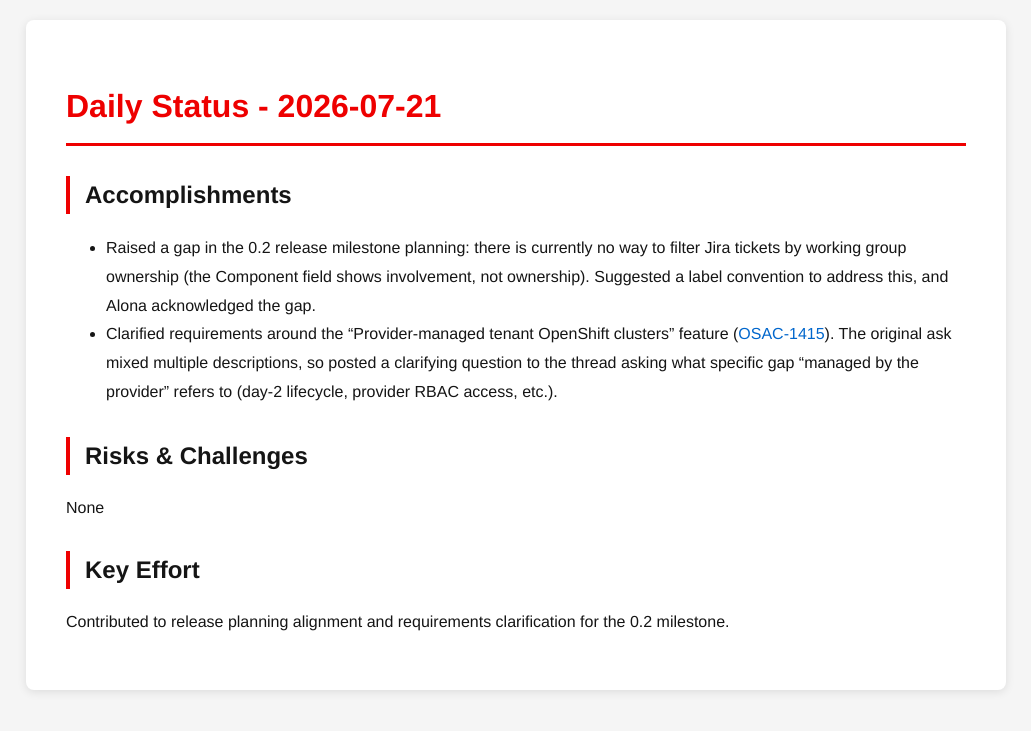
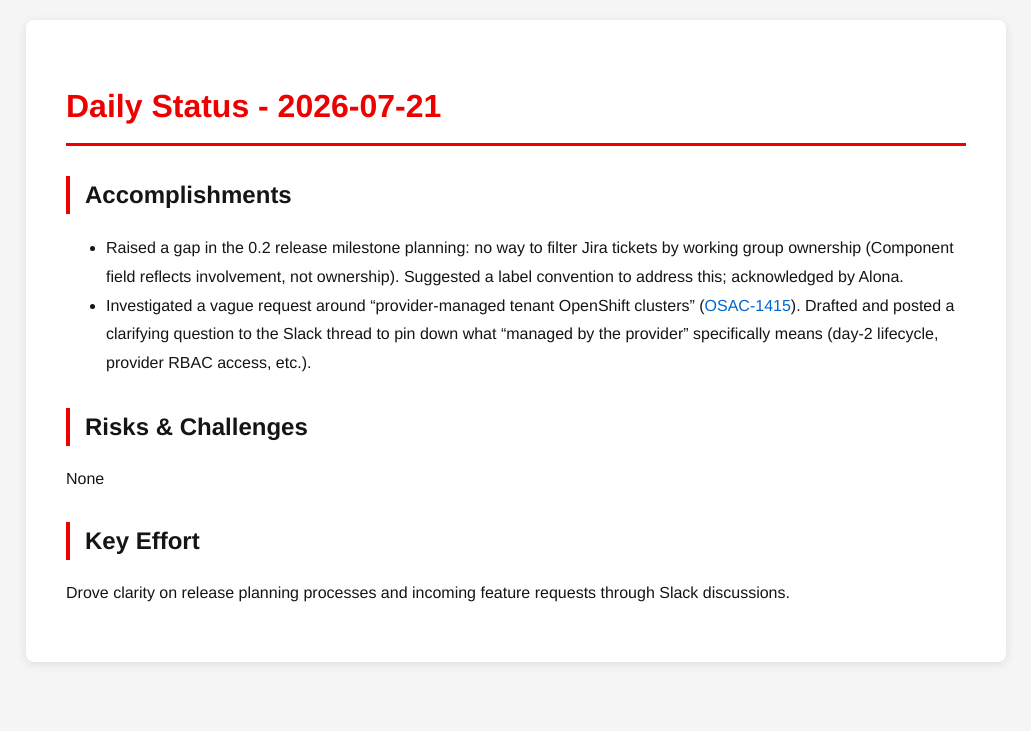
Before and after one commit to tzvatot/daily-status, a Jekyll site: the page built from 2026-07-21.md, in a window 1280 px wide. Shown: the top 731 px of the page, without its empty margins (124-1155 px from the left). Built offline with Jekyll 4.4.1, drawn with Linux system fonts in a browser that asks for light colours.

Commit message:
Daily status update - 2026-07-21

```diff
--- a/2026-07-21.md
+++ b/2026-07-21.md
@@ -7,11 +7,11 @@ date: 2026-07-21
 # Daily Status - 2026-07-21
 
 ## Accomplishments
-- Raised a gap in the 0.2 release milestone planning: there is currently no way to filter Jira tickets by working group ownership (the Component field shows involvement, not ownership). Suggested a label convention to address this, and Alona acknowledged the gap.
-- Clarified requirements around the "Provider-managed tenant OpenShift clusters" feature ([OSAC-1415](https://redhat.atlassian.net/browse/OSAC-1415)). The original ask mixed multiple descriptions, so posted a clarifying question to the thread asking what specific gap "managed by the provider" refers to (day-2 lifecycle, provider RBAC access, etc.).
+- Raised a gap in the 0.2 release milestone planning: no way to filter Jira tickets by working group ownership (Component field reflects involvement, not ownership). Suggested a label convention to address this; acknowledged by Alona.
+- Investigated a vague request around "provider-managed tenant OpenShift clusters" ([OSAC-1415](https://redhat.atlassian.net/browse/OSAC-1415)). Drafted and posted a clarifying question to the Slack thread to pin down what "managed by the provider" specifically means (day-2 lifecycle, provider RBAC access, etc.).
 
 ## Risks & Challenges
 None
 
 ## Key Effort
-Contributed to release planning alignment and requirements clarification for the 0.2 milestone.
+Drove clarity on release planning processes and incoming feature requests through Slack discussions.
```
